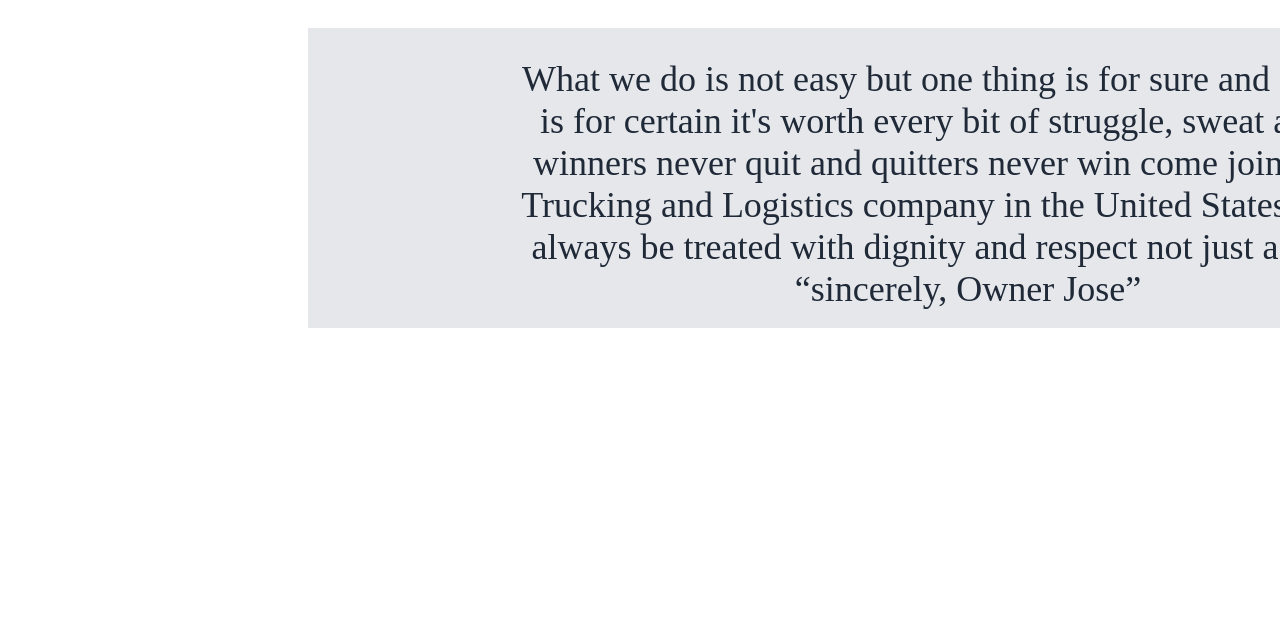
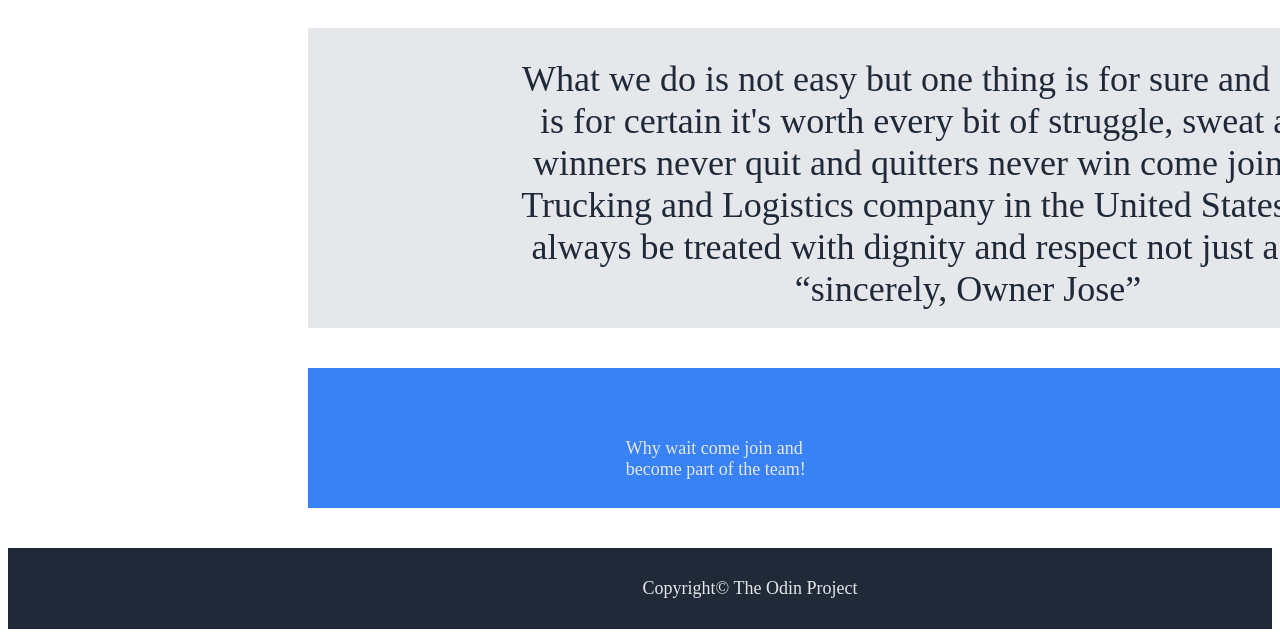
Before and after one commit to martinez6798/Landing-Page, a plain HTML site: page index.html in a window 1280 px wide. Shown: the part 1027-1666 px from the top of the page. Before the commit the page ends 1385 px from the top, so only its background shows below. Drawn offline with Linux system fonts and the light colour scheme.

Commit message:
index.html

```diff
--- a/index.html
+++ b/index.html
@@ -54,7 +54,18 @@
           <p>What we do is not easy but one thing is for sure and one thing<br /> is for certain it's worth every bit of struggle, sweat and pain<br /> winners never quit and quitters never win come join the best<br /> Trucking and Logistics company in the United States you will<br /> always be treated with dignity and respect not just a number.<br /><q>sincerely, Owner Jose</q></p>
             </div>
 
-            <!-- end of body content -->
+
+        <div class="action">
+      <p>Why wait come join and<br /> become part of the team!
+      <button>Join us</button></p>
+        </div>
+
+        <footer>
+          <p>Copyright&copy; The Odin Project</p>
+        </footer>
+
+        <!-- end of page -->
+
 
 
 </body>
```
